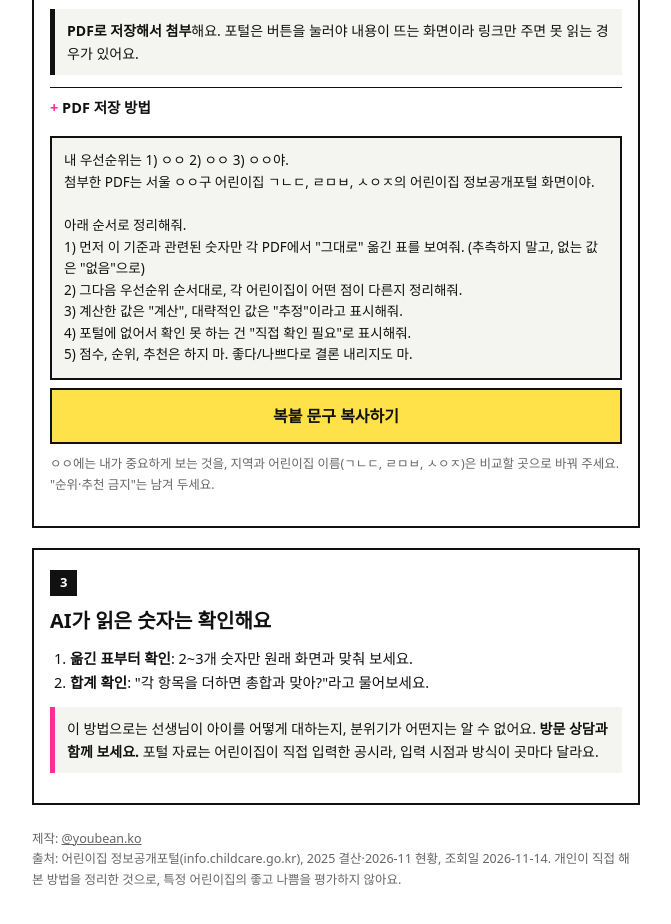
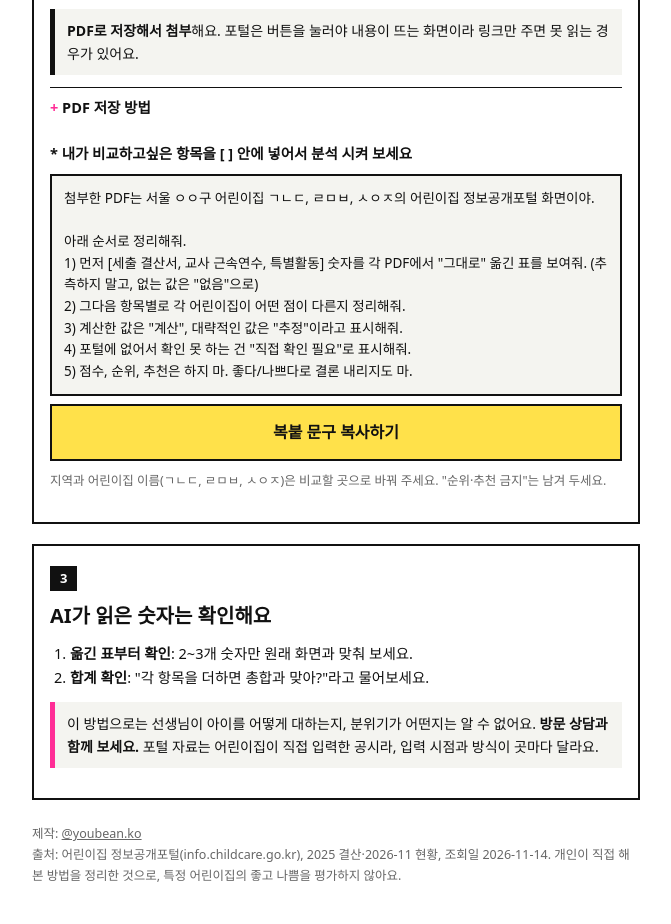
Before and after one commit to ybybgo/daycare-ai-shortlist, a plain HTML site: page index.html in a window 1280 px wide. Shown: the part 2661-3585 px from the top of the page, without its empty margins (304-975 px from the left). Drawn offline with Linux system fonts and the light colour scheme; a web font is replaced by a local one.

Commit message:
복붙 문구 우선순위 제거, 항목 대괄호, 안내 문장, 노란 썸네일

```diff
--- a/index.html
+++ b/index.html
@@ -137,15 +137,17 @@ footer a{color:inherit}
       <li>파일 이름은 알아보기 쉽게. 다른 어린이집도 똑같이 하고 모두 첨부해요.</li></ol>
       <p class="src">기본 현황에는 원장님 성함이 보일 수 있어요. 비교에 필요 없으면 올리지 않아도 돼요.</p>
     </details>
+    <p style="margin:14px 0 6px;font-weight:700;font-size:14.5px">* 내가 비교하고싶은 항목을 [ ] 안에 넣어서 분석 시켜 보세요</p>
     <pre id="prompt1"></pre>
     <button class="copy" data-target="prompt1">복붙 문구 복사하기</button>
   </div>
   <div id="panel2" class="hide">
     <div class="note">PDF 없이 <b>어린이집 이름만</b> 주면 포털에서 직접 읽어 와요.</div>
+    <p style="margin:14px 0 6px;font-weight:700;font-size:14.5px">* 내가 비교하고싶은 항목을 [ ] 안에 넣어서 분석 시켜 보세요</p>
     <pre id="prompt2"></pre>
     <button class="copy" data-target="prompt2">복붙 문구 복사하기</button>
   </div>
-  <p class="src" style="margin-top:10px">ㅇㅇ에는 내가 중요하게 보는 것을, 지역과 어린이집 이름(ㄱㄴㄷ, ㄹㅁㅂ, ㅅㅇㅈ)은 비교할 곳으로 바꿔 주세요. "순위·추천 금지"는 남겨 두세요.</p>
+  <p class="src" style="margin-top:10px">지역과 어린이집 이름(ㄱㄴㄷ, ㄹㅁㅂ, ㅅㅇㅈ)은 비교할 곳으로 바꿔 주세요. "순위·추천 금지"는 남겨 두세요.</p>
 </section>
 
 <section>
@@ -167,20 +169,17 @@ footer a{color:inherit}
 <script>
 (function(){
   var $=function(id){return document.getElementById(id)};
-  var a="1) ㅇㅇ 2) ㅇㅇ 3) ㅇㅇ";
-  $("prompt1").textContent="내 우선순위는 "+a+"야.\n"
-  +"첨부한 PDF는 서울 ㅇㅇ구 어린이집 ㄱㄴㄷ, ㄹㅁㅂ, ㅅㅇㅈ의 어린이집 정보공개포털 화면이야.\n\n"
+  $("prompt1").textContent="첨부한 PDF는 서울 ㅇㅇ구 어린이집 ㄱㄴㄷ, ㄹㅁㅂ, ㅅㅇㅈ의 어린이집 정보공개포털 화면이야.\n\n"
   +"아래 순서로 정리해줘.\n"
-  +"1) 먼저 이 기준과 관련된 숫자만 각 PDF에서 \"그대로\" 옮긴 표를 보여줘. (추측하지 말고, 없는 값은 \"없음\"으로)\n"
-  +"2) 그다음 우선순위 순서대로, 각 어린이집이 어떤 점이 다른지 정리해줘.\n"
+  +"1) 먼저 [세출 결산서, 교사 근속연수, 특별활동] 숫자를 각 PDF에서 \"그대로\" 옮긴 표를 보여줘. (추측하지 말고, 없는 값은 \"없음\"으로)\n"
+  +"2) 그다음 항목별로 각 어린이집이 어떤 점이 다른지 정리해줘.\n"
   +"3) 계산한 값은 \"계산\", 대략적인 값은 \"추정\"이라고 표시해줘.\n"
   +"4) 포털에 없어서 확인 못 하는 건 \"직접 확인 필요\"로 표시해줘.\n"
   +"5) 점수, 순위, 추천은 하지 마. 좋다/나쁘다로 결론 내리지도 마.";
-  $("prompt2").textContent="내 우선순위는 "+a+"야.\n"
-  +"어린이집 정보공개포털(info.childcare.go.kr)에서 서울 ㅇㅇ구 ㄱㄴㄷ어린이집, ㄹㅁㅂ어린이집, ㅅㅇㅈ어린이집을 찾아서 아래 항목을 읽어줘.\n"
-  +"- 예·결산 등 회계 > 세출 결산서 (2025년)\n- 영유아 및 교직원 (교사 수, 근속연수)\n- 교육·보육과정 (특별활동 종류, 빈도, 월 비용)\n\n"
+  $("prompt2").textContent="어린이집 정보공개포털(info.childcare.go.kr)에서 서울 ㅇㅇ구 ㄱㄴㄷ어린이집, ㄹㅁㅂ어린이집, ㅅㅇㅈ어린이집을 찾아서 아래 항목을 읽어줘.\n"
+  +"- [예·결산 등 회계 > 세출 결산서 (2025년)]\n- [영유아 및 교직원 (교사 수, 근속연수)]\n- [교육·보육과정 (특별활동 종류, 빈도, 월 비용)]\n\n"
   +"먼저 읽은 숫자를 \"그대로\" 옮긴 표를 보여주고, 확신 없는 칸은 표시해줘. 화면 캡처와 대조해서 확인할 수 있으면 해줘.\n"
-  +"그다음 우선순위 순서대로 각 어린이집이 어떤 점이 다른지 정리해줘.\n"
+  +"그다음 항목별로 각 어린이집이 어떤 점이 다른지 정리해줘.\n"
   +"계산한 값은 \"계산\"이라고 표시하고, 포털에 없는 건 \"직접 확인 필요\"로 표시해줘.\n"
   +"점수, 순위, 추천은 하지 마.";
   function tab(n){
```
Also changed, not shown: og.png.
